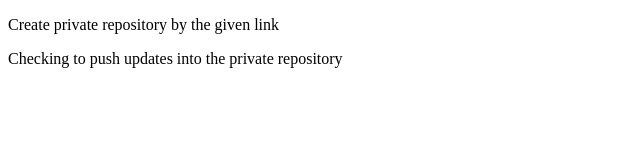
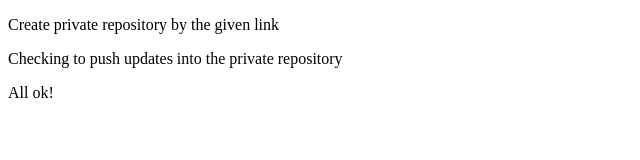
Before and after one commit to shamshul-haque/money-master, a plain HTML site: page index.html in a window 1280 px wide. Shown: the full height of the page, 0-640 px from the left. Drawn offline with Linux system fonts and the light colour scheme.

Commit message:
updates  checking

```diff
--- a/index.html
+++ b/index.html
@@ -8,5 +8,6 @@
 <body>
     <p>Create private repository by the given link</p>
     <p>Checking to push updates into the private repository</p>
+    <p>All ok!</p>
 </body>
 </html>
```
